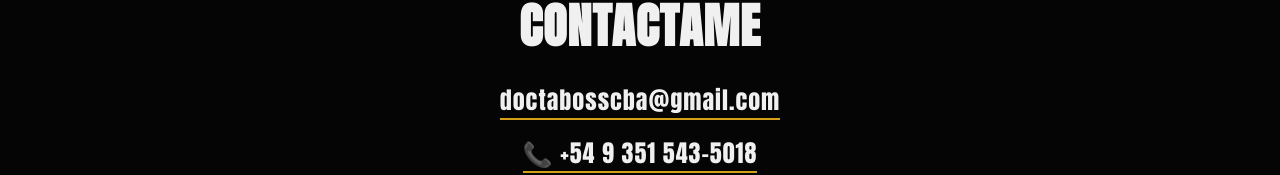
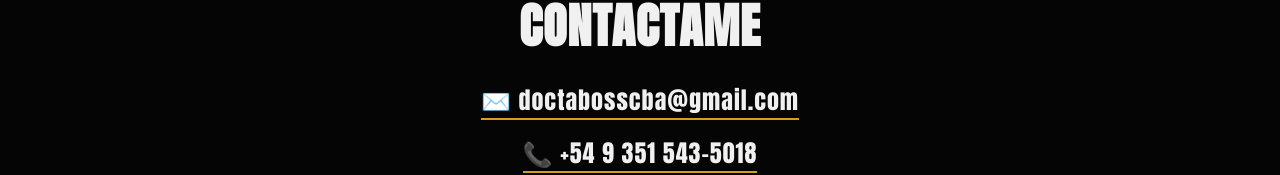
Before and after one commit to krmusicarg-arch/docta, a React (Vite) app: page / in a window 1280 px wide. Shown: the part 3641-3816 px from the top of the page. Built offline with nearby package versions, Linux system fonts and the light colour scheme.

Commit message:
feat: Add email icon to contact email in footer
Adds an email emoji before the email address in the footer's contact section
to improve visual recognition and user experience.

```diff
--- a/src/components/Footer.jsx
+++ b/src/components/Footer.jsx
@@ -8,7 +8,7 @@ const Footer = () => {
 
         <div style={{ marginBottom: '30px', display: 'flex', flexDirection: 'column', alignItems: 'center', gap: '15px' }}>
           <a href="mailto:doctabosscba@gmail.com" style={{ fontSize: '1.5rem', color: 'var(--color-text)', textDecoration: 'none', fontFamily: 'var(--font-heading)', letterSpacing: '1px', borderBottom: '2px solid var(--color-accent)' }}>
-            doctabosscba@gmail.com
+            ✉️ doctabosscba@gmail.com
           </a>
                       <a href="https://wa.me/5493515435018" target="_blank" style={{ fontSize: '1.5rem', color: 'var(--color-text)', textDecoration: 'none', fontFamily: 'var(--font-heading)', letterSpacing: '1px', borderBottom: '2px solid var(--color-accent)' }}>
                       📞 +54 9 351 543-5018
```
